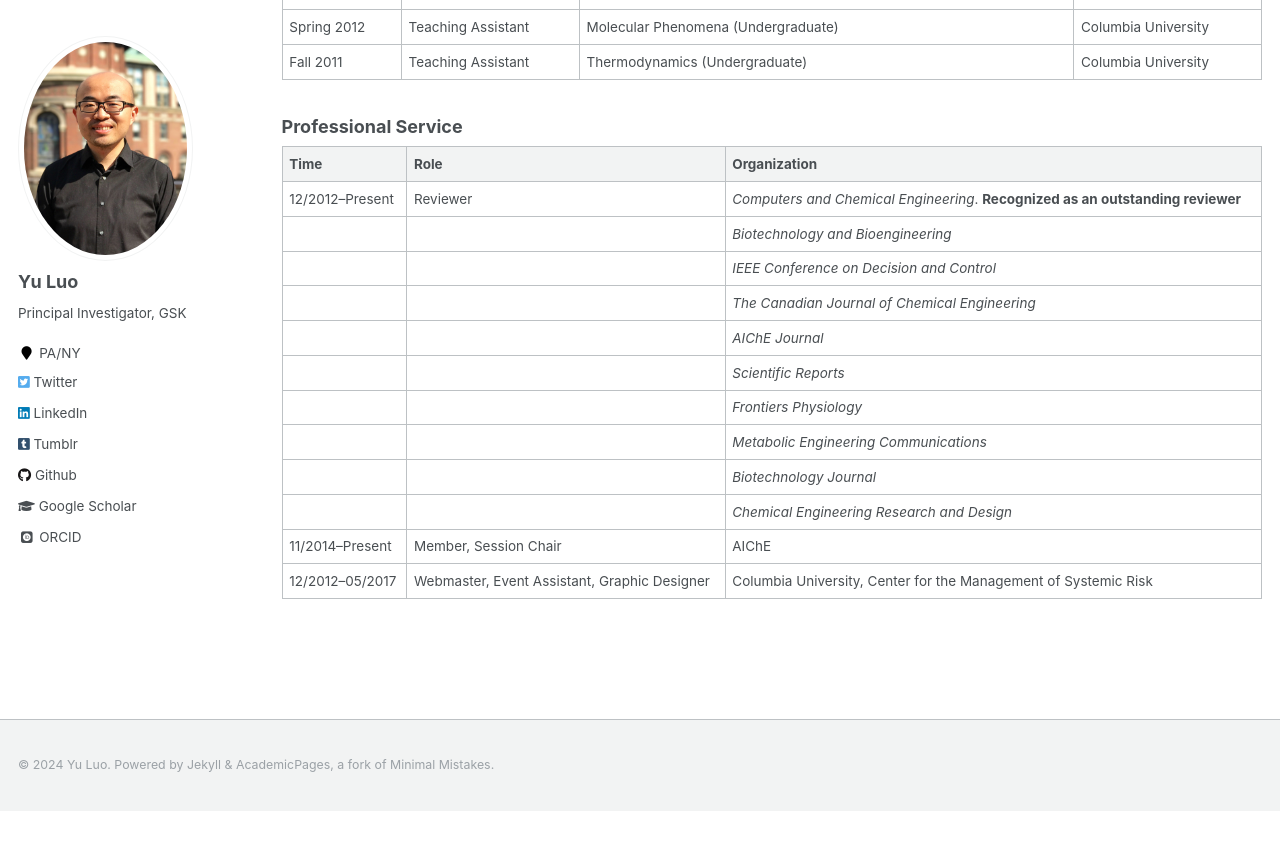
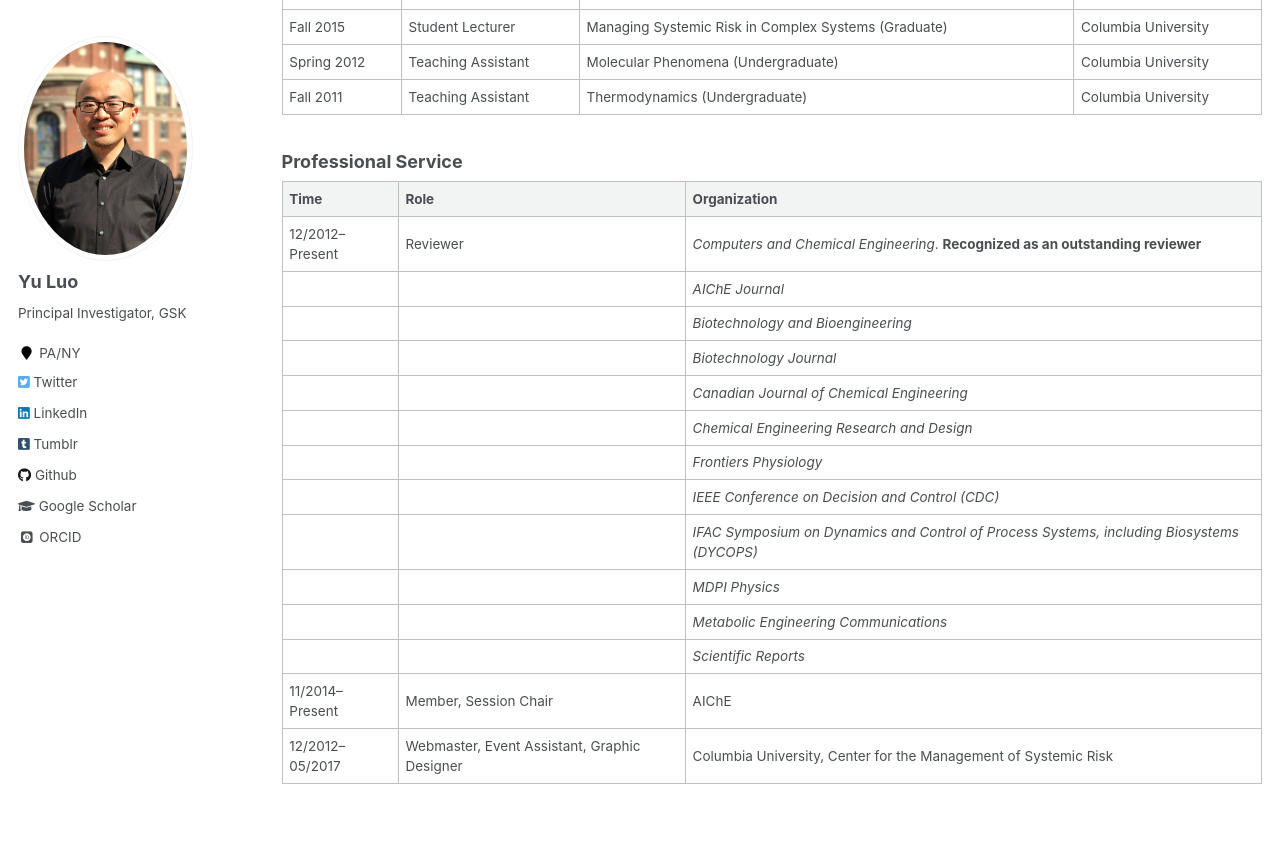
Before and after one commit to l16cn/l16cn.github.io, a Jekyll site: the page built from _pages/experience.md, in a window 1280 px wide and 900 px high, scrolled down 4250 px. Shown: the top 850 px of the window. Built offline with Jekyll 4.4.1, drawn with Linux system fonts in a browser that asks for light colours; some web fonts are replaced; before the commit the page ends 5061 px from its top, so only the background shows below that; some of the changed text lies outside the part shown.

Commit message:
updated CV for CCE award nom

```diff
--- a/_pages/experience.md
+++ b/_pages/experience.md
@@ -46,6 +46,7 @@
 
 |Publications|
 |:-|
+|Anastasia Nikolakopoulou, **Yu Luo**, and Zach Hatzenbeller. Towards “tighter” titer: Model predictive control in fed-batch bioreactors. American Control Conference, 2025. In review|
 |**Yu Luo**, Duane A. Stanton, Rachel C. Sharp, Alexis J. Parrillo, Kelsey T. Morgan, Diana B. Ritz, and Sameer Talwar. Efficient optimization of time-varying inputs in a fed-batch cell culture process using design of dynamic experiments. Biotechnology Progress, page e3380, 2023 ([PDF](../files/BiotechnologyProgress2023Luo.pdf))|
 |**Yu Luo**, Varghese Kurian, Liqing Song, Evan A. Wells, Anne Skaja Robinson, and Babatunde A. Ogunnaike. Model-based control of titer and glycosylation in fed-batch mAb production: Modeling and control system development. _AIChE Journal_, 69(4):e18075, 2023 ([PDF](../files/2023_Luo_2023_AIChE_Journal_Model‐based_control_of_titer_and_glycosylation_in_fed-batch_mAb_production_Modeling_and.pdf))|
 |**Yu Luo**, Johanna Vappiani, Keegan Orzechowski, Pramthesh Patel, Daniel Sevin, and Juan Aon. Metabolic rewiring revealed by cell-specific rate analyses from nontargeted exometabolomics during simultaneous consumption of glucose and lactic acid in a cho fed-batch process. _Journal of Biotechnology_, 359:161–175, 2022 ([PDF](../files/1-s2.0-S0168165622002413-main.pdf))|
@@ -108,15 +109,17 @@
 |Time|Role|Organization|
 |:-|:-|:-|
 |12/2012–Present|Reviewer|_Computers and Chemical Engineering_. **Recognized as an outstanding reviewer**|
+|||_AIChE Journal_|
 |||_Biotechnology and Bioengineering_|
-|||_IEEE Conference on Decision and Control_|
-|||_The Canadian Journal of Chemical Engineering_|
-|||_AIChE Journal_|
+|||_Biotechnology Journal_|
+|||_Canadian Journal of Chemical Engineering_|
+|||_Chemical Engineering Research and Design_|
+|||_Frontiers Physiology_|
+|||_IEEE Conference on Decision and Control (CDC)_|
+|||_IFAC Symposium on Dynamics and Control of Process Systems, including Biosystems (DYCOPS)_|
+|||_MDPI Physics_|
+|||_Metabolic Engineering Communications_|
 |||_Scientific Reports_|
-|||_Frontiers Physiology_|
-|||_Metabolic Engineering Communications_|
-|||_Biotechnology Journal_|
-|||_Chemical Engineering Research and Design_|
 |11/2014–Present|Member, Session Chair|AIChE|
 |12/2012–05/2017|Webmaster, Event Assistant, Graphic Designer|Columbia University, Center for the Management of Systemic Risk|
 
```
Also changed, not shown: other parts of _pages/experience.md (+2 -2 lines), 11 other files.
